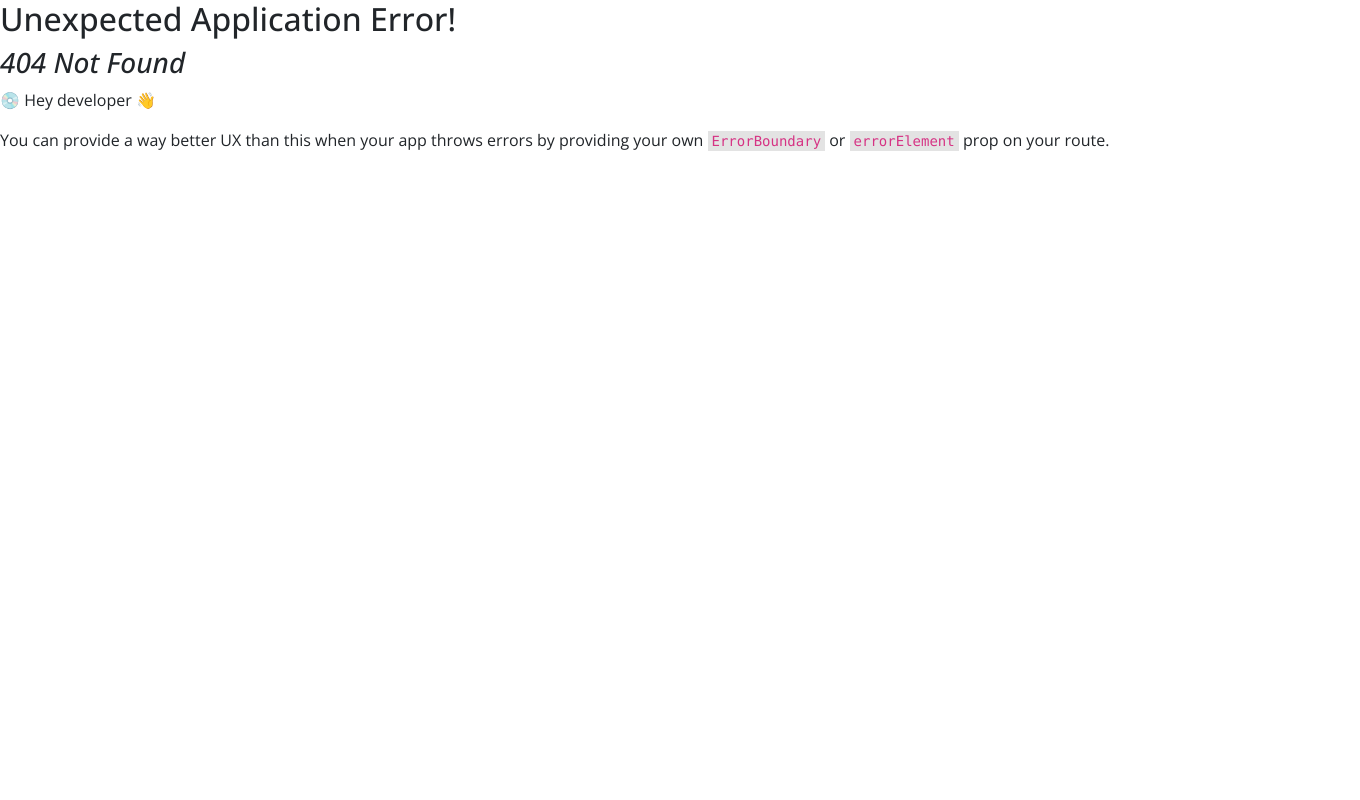
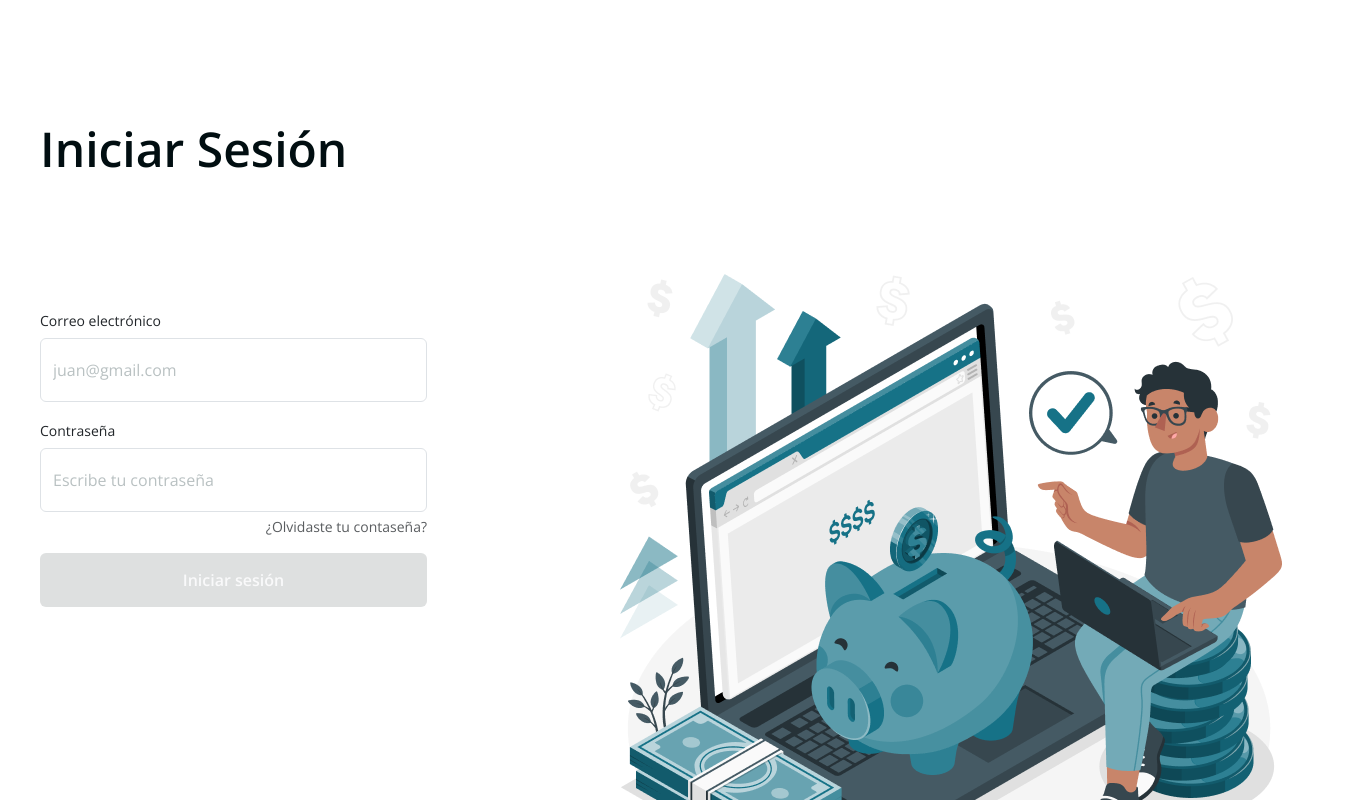
Before and after one commit to facundo1996/test-vita-wallet, a React (Create React App) app: page /login in a window 1280 px wide. Before the commit this address had no page. Shown: the whole page, 1360 px wide, since content can reach past the window. Built offline with nearby package versions, Linux system fonts and the light colour scheme.

Commit message:
Add Auth

```diff
--- /dev/null
+++ b/src/App.jsx
@@ -0,0 +1,25 @@
+import React, { useContext } from 'react';
+import { BrowserRouter, Route, Routes } from "react-router-dom";
+import './index.css';
+import LogIn from "./pages/LogIn";
+import HomePage from "./pages/HomePage";
+import { AuthRoute } from './components/AuthRoute';
+import NavBar from './components/NavBar';
+
+function App() {
+  return (
+    <>
+      <BrowserRouter>
+        {true ?<NavBar /> :''}
+        <Routes>
+          <Route path='/login' element={<LogIn />} />
+          <Route element={<AuthRoute user={true} />}>
+            <Route path='/' element={<HomePage />} />
+          </Route>
+        </Routes>
+      </BrowserRouter>
+    </>
+  )
+}
+
+export default App
--- /dev/null
+++ b/src/components/AuthRoute.jsx
@@ -0,0 +1,9 @@
+import { Navigate, Outlet } from "react-router-dom";
+
+export const AuthRoute = ({ user }) => {
+  if(!user){
+    return <Navigate to="/login" />
+  }
+
+  return <Outlet />
+}
--- /dev/null
+++ b/src/contexts/userContext.jsx
@@ -0,0 +1,14 @@
+import React, { useState } from "react";
+
+export const LogInContext = React.createContext();
+
+export function LogInProvider(props) {
+  /* const [user, setUser] = useState(0) */
+  const [auth, setAuth] = useState(false)
+  const value = {auth, setAuth}
+  return (
+    <LogInContext.Provider value={value} >
+      {props.children}
+    </ LogInContext.Provider>
+  )
+}
--- a/src/index.css
+++ b/src/index.css
@@ -4,7 +4,11 @@
   --font-color: rgba(1, 14, 17, 1);
   --font-primary: "Open Sans", sans-serif;
 }
-
+#root{
+  display: flex;
+  max-width: 100vw;
+  max-height: 100vh;
+}
 body {
   margin: 0;
   padding: 0;
@@ -91,7 +95,7 @@ body {
   width: 372px;
   overflow: hidden;
   background-color: var(--secondary);
-  background-image: url('./images/illustrations.png');
+  background-image: url('/public/images/illustrations.png');
   background-repeat: no-repeat;
   background-position-y: bottom;
   display: flex;
--- a/src/index.js
+++ b/src/index.js
@@ -1,14 +1,16 @@
 import React from 'react';
 import ReactDOM from 'react-dom/client';
-import { RouterProvider } from "react-router-dom";
 import './index.css';
 import reportWebVitals from './reportWebVitals';
-import router from './router';
+import App from './App';
+import { LogInProvider } from './contexts/userContext';
 
 const root = ReactDOM.createRoot(document.getElementById('root'));
 root.render(
   <React.StrictMode>
-    <RouterProvider router={router} />
+    <LogInProvider>
+      <App />
+    </LogInProvider>
   </React.StrictMode>
 );
 
--- a/src/pages/HomePage.jsx
+++ b/src/pages/HomePage.jsx
@@ -1,17 +1,10 @@
 import React from 'react'
-import NavBar from '../components/NavBar'
 
 function HomePage() {
   return (
 
     <div>
-
-      <NavBar />
-
-      <div className=''>
-
-      </div>
-
+      <div>¡Hola Facundo!</div>
     </div>
   )
 }
```
Also changed, not shown: src/router.jsx (deleted, +0 -17 lines).
